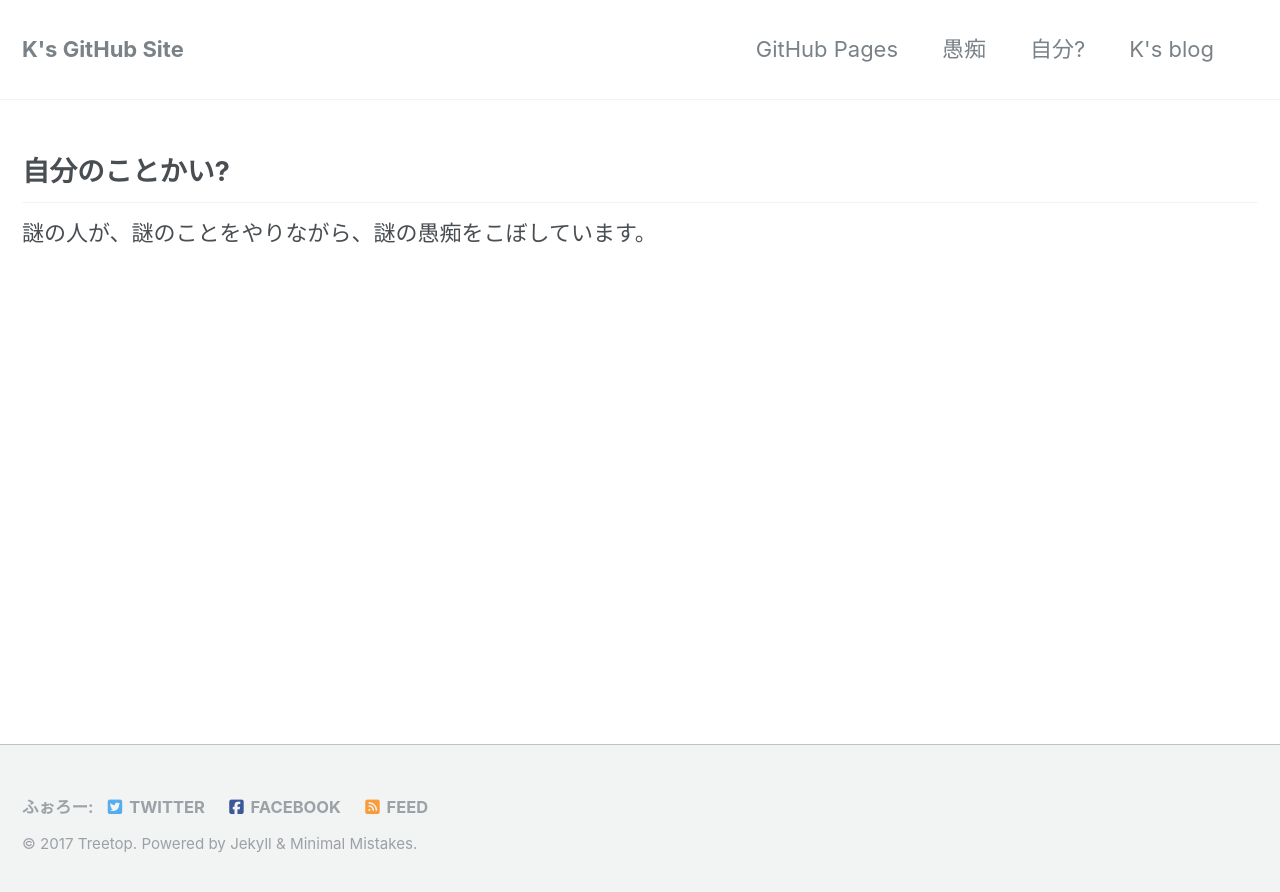
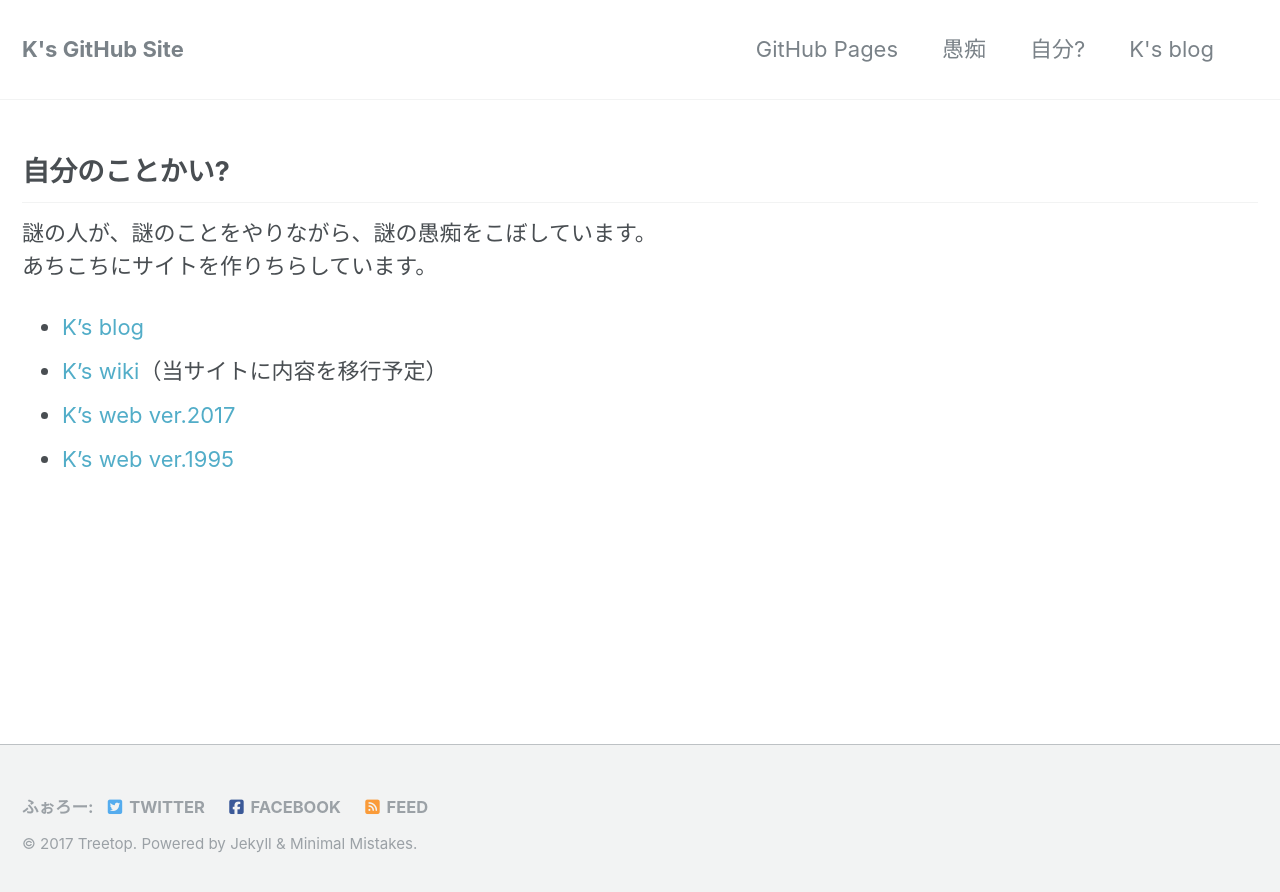
Before and after one commit to laureltreetop/laureltreetop.github.io, a Jekyll site: the page built from _pages/about.md, in a window 1280 px wide. Shown: the top 892 px of the page. Built offline with Jekyll 4.4.1, drawn with Linux system fonts in a browser that asks for light colours; nearby versions of some CDN libraries.

Commit message:
Update about.md

```diff
--- a/_pages/about.md
+++ b/_pages/about.md
@@ -7,3 +7,9 @@ permalink: /about/
 ## 自分のことかい?
 
 謎の人が、謎のことをやりながら、謎の愚痴をこぼしています。
+あちこちにサイトを作りちらしています。
+
+- [K's blog](http://blog.treetop.to)
+- [K's wiki](http://wiki.treetop.to)（当サイトに内容を移行予定）
+- [K's web ver.2017](http://www.treetop.to)
+- [K's web ver.1995](http://treetop.webcrow.jp)
```
